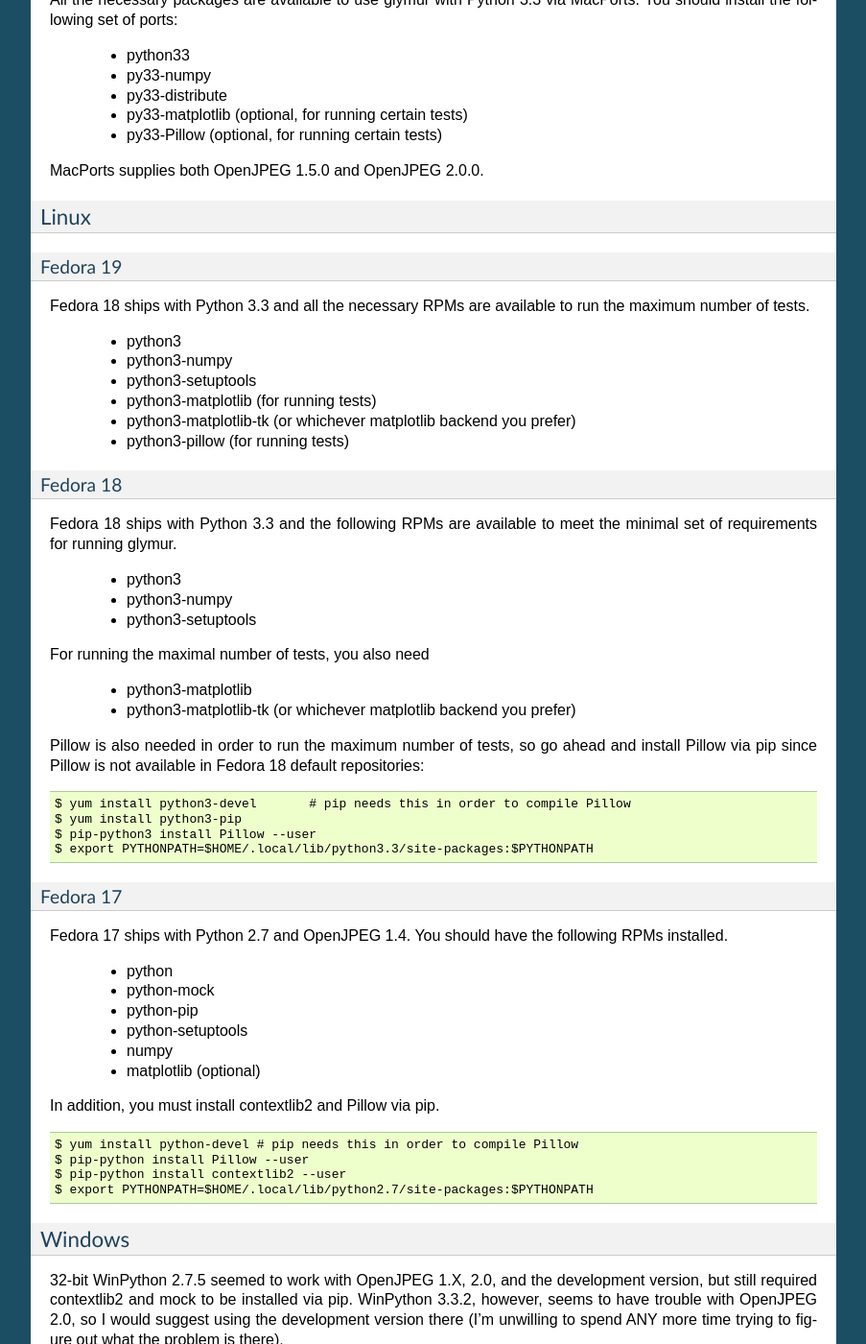
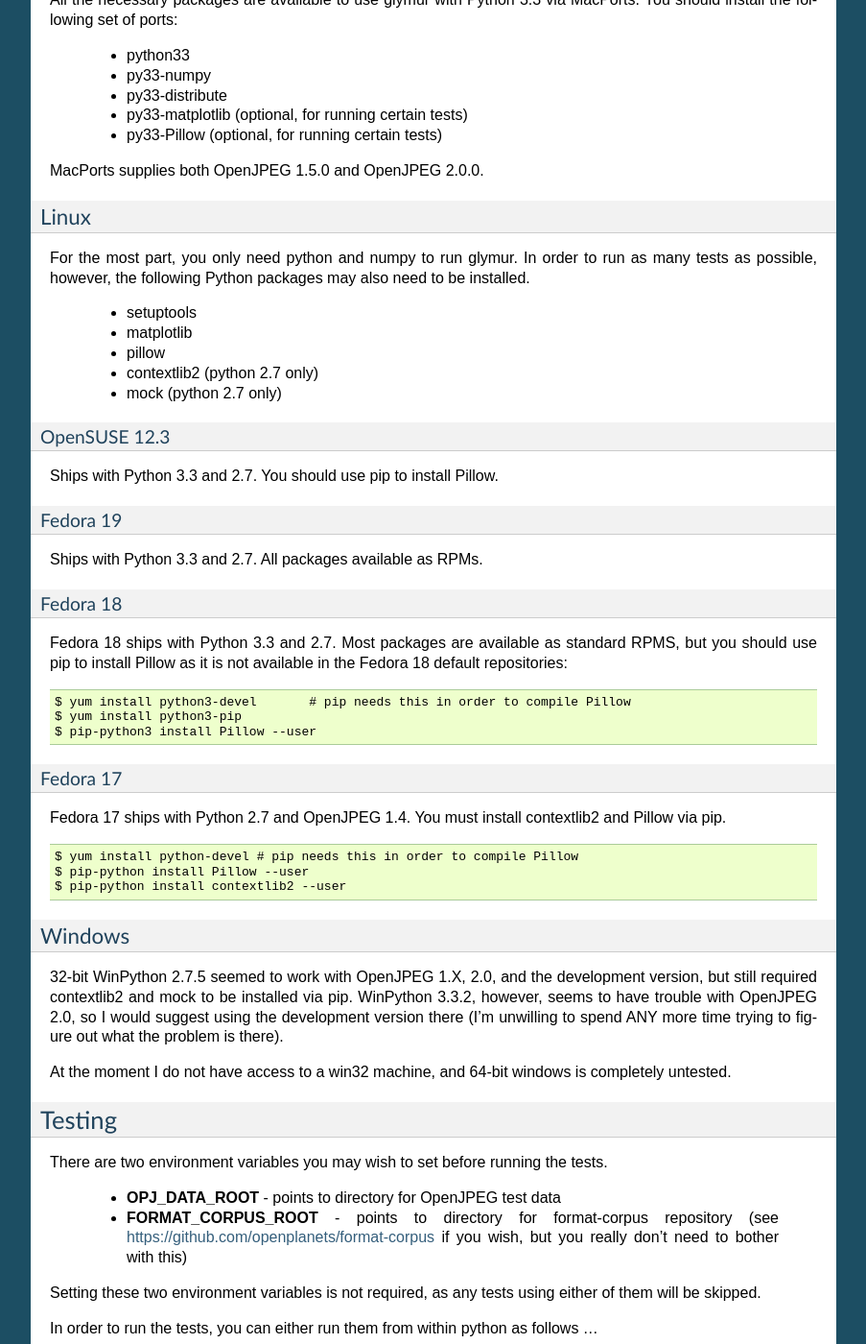
Before and after one commit to quintusdias/glymur, a Sphinx documentation site: the page built from docs/source/detailed_installation.rst, in a window 1280 px wide and 1400 px high, scrolled down 1137 px. Shown: the whole window at 96% size, without its empty margins (198-1101 px from the left). Built offline with Sphinx 7.4.7, drawn with Linux system fonts in a browser that asks for light colours.

Commit message:
Updated for OpenSUSE 12.3.  Simplified the Fedora explanations.  #111

```diff
--- a/docs/source/detailed_installation.rst
+++ b/docs/source/detailed_installation.rst
@@ -80,60 +80,42 @@
 
 Linux
 -----
+For the most part, you only need python and numpy to run glymur.  In order to
+run as many tests as possible, however, the following Python packages may also
+need to be installed.
+
+      * setuptools
+      * matplotlib
+      * pillow
+      * contextlib2 (python 2.7 only)
+      * mock (python 2.7 only)
+
+OpenSUSE 12.3
+'''''''''''''
+Ships with Python 3.3 and 2.7.  You should use pip to install Pillow.
 
 Fedora 19
 '''''''''
-Fedora 18 ships with Python 3.3 and all the necessary RPMs are available to
-run the maximum number of tests.
-
-      * python3
-      * python3-numpy
-      * python3-setuptools
-      * python3-matplotlib (for running tests)
-      * python3-matplotlib-tk (or whichever matplotlib backend you prefer)
-      * python3-pillow (for running tests)
+Ships with Python 3.3 and 2.7.  All packages available as RPMs.
 
 Fedora 18
 '''''''''
-Fedora 18 ships with Python 3.3 and the following RPMs are available to
-meet the minimal set of requirements for running glymur.
-
-      * python3
-      * python3-numpy
-      * python3-setuptools
-
-For running the maximal number of tests, you also need
-
-      * python3-matplotlib
-      * python3-matplotlib-tk (or whichever matplotlib backend you prefer)
-
-Pillow is also needed in order to run the maximum number of tests, so
-go ahead and install Pillow via pip since Pillow is not available
-in Fedora 18 default repositories::
+Fedora 18 ships with Python 3.3 and 2.7.  Most packages are available as
+standard RPMS, but you should use pip to install Pillow as it is not available
+in the Fedora 18 default repositories::
 
     $ yum install python3-devel       # pip needs this in order to compile Pillow
     $ yum install python3-pip
     $ pip-python3 install Pillow --user
-    $ export PYTHONPATH=$HOME/.local/lib/python3.3/site-packages:$PYTHONPATH
 
 Fedora 17
 '''''''''
-Fedora 17 ships with Python 2.7 and OpenJPEG 1.4.  You should have the
-following RPMs installed.
-
-      * python
-      * python-mock
-      * python-pip
-      * python-setuptools
-      * numpy
-      * matplotlib (optional)
-
-In addition, you must install contextlib2 and Pillow via pip. ::
+Fedora 17 ships with Python 2.7 and OpenJPEG 1.4.  You must install contextlib2
+and Pillow via pip. ::
 
     $ yum install python-devel # pip needs this in order to compile Pillow
     $ pip-python install Pillow --user
     $ pip-python install contextlib2 --user
-    $ export PYTHONPATH=$HOME/.local/lib/python2.7/site-packages:$PYTHONPATH
 
 Windows
 -------
```
